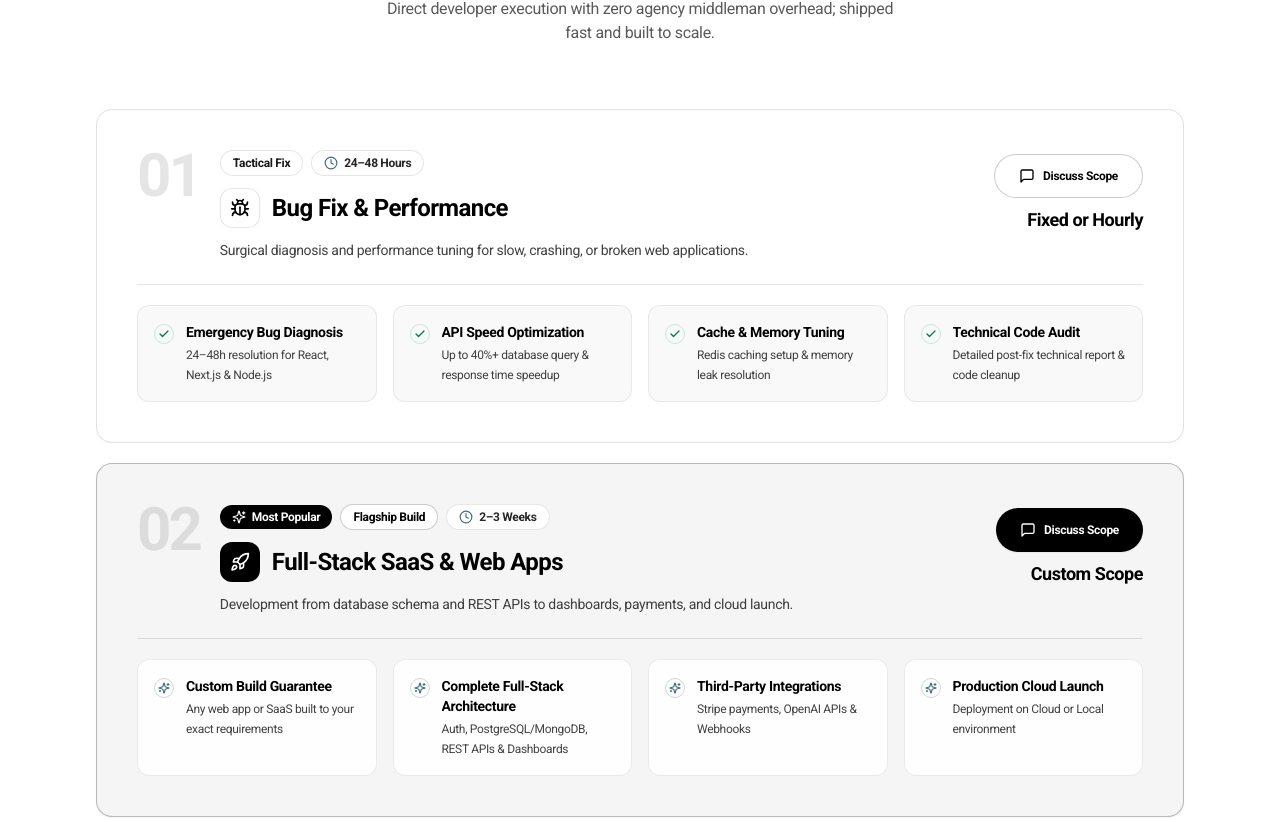
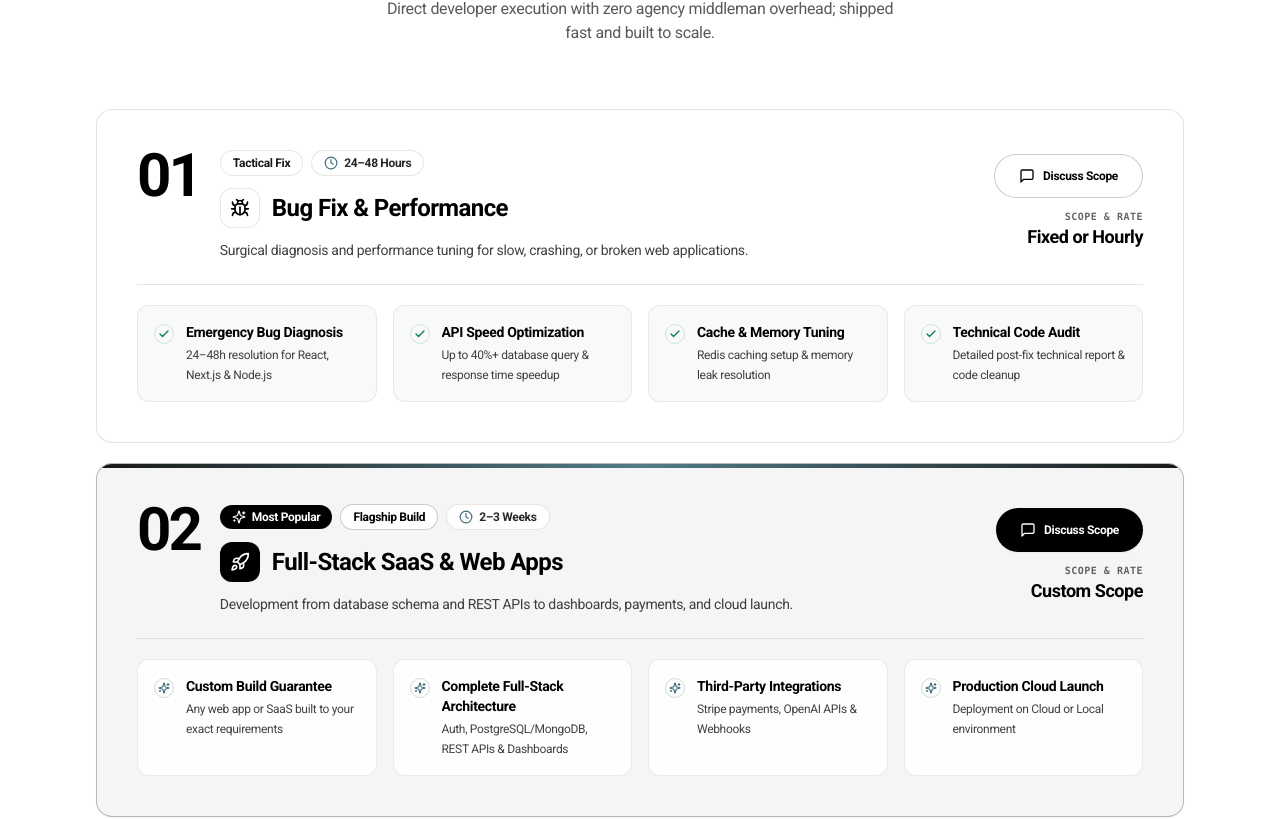
Before and after one commit to devmilon923/Portfolio-2.1, a Next.js app: page / in a window 1280 px wide. Shown: the part 5092-5911 px from the top of the page. Built offline with nearby package versions, Linux system fonts and the light colour scheme; no server answers.

Commit message:
refactor: enhance service card UI with redesigned layout, hover interactions, and responsive price-cta alignment

```diff
--- a/components/sections/Contact.tsx
+++ b/components/sections/Contact.tsx
@@ -147,12 +147,12 @@ export default function Contact() {
         </div>
 
         {/* Quick copy email & WhatsApp Direct CTA */}
-        <div className="flex flex-col sm:flex-row gap-3 items-center justify-center">
+        <div className="flex flex-col sm:flex-row gap-2.5 sm:gap-3 items-center justify-center">
           <a
             href={PERSONAL.whatsapp}
             target="_blank"
             rel="noopener noreferrer"
-            className="flex items-center justify-center gap-2 px-6 py-3.5 rounded-full bg-emerald-600 text-paper-white text-sm font-semibold hover:bg-emerald-700 transition-colors duration-200 shadow-sm w-full sm:w-auto text-center"
+            className="flex items-center justify-center gap-2 px-5 py-2.5 sm:px-6 sm:py-3.5 rounded-full bg-emerald-600 text-paper-white text-xs sm:text-sm font-semibold hover:bg-emerald-700 transition-colors duration-200 shadow-sm w-full sm:w-auto text-center"
           >
             <MessageCircle className="w-4 h-4" />
             <span>Chat Directly on WhatsApp</span>
@@ -160,7 +160,7 @@ export default function Contact() {
 
           <button
             onClick={copyEmail}
-            className="flex items-center justify-center gap-2 px-6 py-3.5 rounded-full bg-obsidian text-paper-white text-sm font-medium hover:bg-deep-teal transition-colors duration-200 shadow-sm w-full sm:w-auto"
+            className="flex items-center justify-center gap-2 px-5 py-2.5 sm:px-6 sm:py-3.5 rounded-full bg-obsidian text-paper-white text-xs sm:text-sm font-medium hover:bg-deep-teal transition-colors duration-200 shadow-sm w-full sm:w-auto"
           >
             <Copy className="w-4 h-4" />
             <span>
--- a/components/sections/ServiceFeatureCard.tsx
+++ b/components/sections/ServiceFeatureCard.tsx
@@ -15,14 +15,14 @@ export default function ServiceFeatureCard({
 }: ServiceFeatureCardProps) {
   return (
     <div
-      className={`p-4 rounded-xl transition-all border  hover:border-obsidian/25 hover:shadow-xs border-iron/60 shadow-2xs duration-200 flex items-start gap-3 h-full ${
-        isFeatured ? "bg-paper-white/90" : "bg-bone/60 "
+      className={`group/feat p-4 rounded-xl transition-all duration-200 border border-iron/60 shadow-2xs hover:border-obsidian/40 hover:bg-paper-white hover:shadow-xs flex items-start gap-3 h-full ${
+        isFeatured ? "bg-paper-white/90" : "bg-bone/60"
       }`}
     >
       {/* Icon Column */}
       <div
         aria-hidden="true"
-        className={`w-5 h-5 rounded-full flex items-center justify-center flex-shrink-0 mt-0.5 ${
+        className={`w-5 h-5 rounded-full flex items-center justify-center flex-shrink-0 mt-0.5 transition-transform duration-200 group-hover/feat:scale-105 ${
           isFeatured
             ? "bg-slate-teal/12 border border-slate-teal/25 text-slate-teal"
             : "bg-emerald-500/12 border border-emerald-600/20 text-emerald-700"
--- a/components/sections/Services.tsx
+++ b/components/sections/Services.tsx
@@ -64,23 +64,29 @@ export default function Services() {
                 key={service.id}
                 className={`group relative rounded-2xl transition-all duration-300 font-sans overflow-hidden ${
                   isFeatured
-                    ? "bg-bone border border-obsidian/25 shadow-sm hover:border-obsidian/40"
-                    : "bg-paper-white border border-iron/80 hover:border-obsidian/20 hover:shadow-xs"
+                    ? "bg-bone border border-obsidian/25 shadow-sm hover:border-obsidian/40 hover:shadow-md"
+                    : "bg-paper-white border border-iron/80 hover:border-obsidian/40 hover:shadow-sm"
                 }`}
               >
+                {/* Featured Card Top Accent Highlight */}
+                {isFeatured && (
+                  <div className="absolute top-0 left-0 right-0 h-1 bg-gradient-to-r from-obsidian via-slate-teal to-obsidian opacity-90" />
+                )}
+
                 <div className="p-6 sm:p-8 lg:p-10">
-                  {/* ─── Top Row: Number + Meta + CTA ─── */}
+                  {/* ─── Top Row: Badges, Title, Price & CTA ─── */}
                   <div className="flex flex-col sm:flex-row sm:items-start justify-between gap-4 mb-6">
-                    {/* Left: Number + Title Block */}
-                    <div className="flex items-start gap-4 sm:gap-5 min-w-0 flex-1">
-                      {/* Large editorial number */}
-                      <span className="text-obsidian/10 font-sans font-black text-5xl sm:text-6xl leading-none tracking-tighter select-none flex-shrink-0 -mt-1">
+                    {/* Left: Editorial Number + Title Block */}
+                    <div className="flex flex-col sm:flex-row items-start gap-3 sm:gap-5 min-w-0 flex-1">
+                      {/* Desktop Editorial Number with Hover Glow */}
+                      <span className="hidden sm:block text-obsidian/12 group-hover:text-obsidian/25 transition-colors duration-300 font-sans font-black text-5xl sm:text-6xl leading-none tracking-tighter select-none flex-shrink-0 -mt-1">
                         {num}
                       </span>
 
-                      <div className="min-w-0 flex-1 space-y-3">
-                        {/* Badges row */}
-                        <div className="flex items-center gap-2 flex-wrap">
+                      <div className="min-w-0 flex-1 space-y-3.5 sm:space-y-3 w-full">
+                        {/* Badges Row (Mobile includes Number on top right) */}
+                        <div className="flex items-center justify-between sm:justify-start gap-2 w-full">
+                          <div className="flex items-center gap-2 flex-wrap min-w-0">
                             {isFeatured && (
                               <span className="inline-flex items-center gap-1.5 text-xs font-semibold px-3 py-1 rounded-full bg-obsidian text-paper-white shadow-2xs">
                                 <Sparkles className="w-3.5 h-3.5 text-paper-white" />
@@ -104,8 +110,14 @@ export default function Services() {
                             </span>
                           </div>
 
+                          {/* Mobile Editorial Number */}
+                          <span className="sm:hidden text-obsidian/20 font-sans font-black text-2xl leading-none tracking-tighter select-none flex-shrink-0">
+                            {num}
+                          </span>
+                        </div>
+
                         {/* Title Block with Icon Header */}
-                        <div className="flex items-center gap-3">
+                        <div className="flex items-center gap-3 pt-0.5 sm:pt-0">
                           <div
                             className={`w-10 h-10 rounded-xl flex items-center justify-center flex-shrink-0 shadow-2xs ${
                               isFeatured
@@ -127,8 +139,17 @@ export default function Services() {
                       </div>
                     </div>
 
-                    {/* Right: CTA + Price */}
-                    <div className="flex sm:flex-col items-center sm:items-end gap-3 sm:gap-2 flex-shrink-0 sm:pt-1">
+                    {/* Right / Bottom Footer: Dedicated Price & CTA Bar */}
+                    <div className="pt-4 sm:pt-1 mt-2 sm:mt-0 border-t border-obsidian/10 sm:border-t-0 flex items-center justify-between sm:flex-col sm:items-end gap-3 flex-shrink-0 w-full sm:w-auto">
+                      <div className="text-left sm:text-right order-1 sm:order-2">
+                        <p className="text-[10px] font-mono uppercase tracking-wider text-obsidian/60 font-semibold mb-1">
+                          Scope &amp; Rate
+                        </p>
+                        <p className="font-sans text-sm sm:text-lg font-bold text-obsidian tracking-tight leading-tight sm:leading-none">
+                          {service.price}
+                        </p>
+                      </div>
+
                       <button
                         type="button"
                         onClick={() => {
@@ -136,20 +157,15 @@ export default function Services() {
                             .querySelector("#contact")
                             ?.scrollIntoView({ behavior: "smooth" });
                         }}
-                        className={`font-sans group/btn inline-flex items-center justify-center gap-2 px-6 py-3 min-h-[44px] rounded-full text-xs font-semibold transition-colors duration-200 whitespace-nowrap ${
+                        className={`font-sans group/btn inline-flex items-center justify-center gap-2 px-5 py-2.5 sm:px-6 sm:py-3 min-h-[40px] sm:min-h-[44px] rounded-full text-xs font-semibold transition-colors duration-200 whitespace-nowrap order-2 sm:order-1 ${
                           isFeatured
                             ? "bg-obsidian text-paper-white hover:bg-deep-teal shadow-sm hover:shadow-md"
                             : "bg-paper-white border border-obsidian/20 text-obsidian hover:bg-obsidian hover:text-paper-white hover:border-obsidian shadow-2xs hover:shadow-sm"
                         }`}
                       >
-                        <MessageSquare className="w-4 h-4 transition-transform duration-200 group-hover/btn:-translate-y-0.5" />
+                        <MessageSquare className="w-3.5 h-3.5 sm:w-4 sm:h-4 transition-transform duration-200 group-hover/btn:-translate-y-0.5" />
                         <span>Discuss Scope</span>
                       </button>
-                      <div className="text-right">
-                        <p className="font-sans text-base sm:text-lg font-bold text-obsidian tracking-tight leading-none">
-                          {service.price}
-                        </p>
-                      </div>
                     </div>
                   </div>
 
```
Also changed, not shown: components/sections/ProjectCard.tsx (+9 -9 lines). Lines whose indentation alone changed are shown as unchanged.
